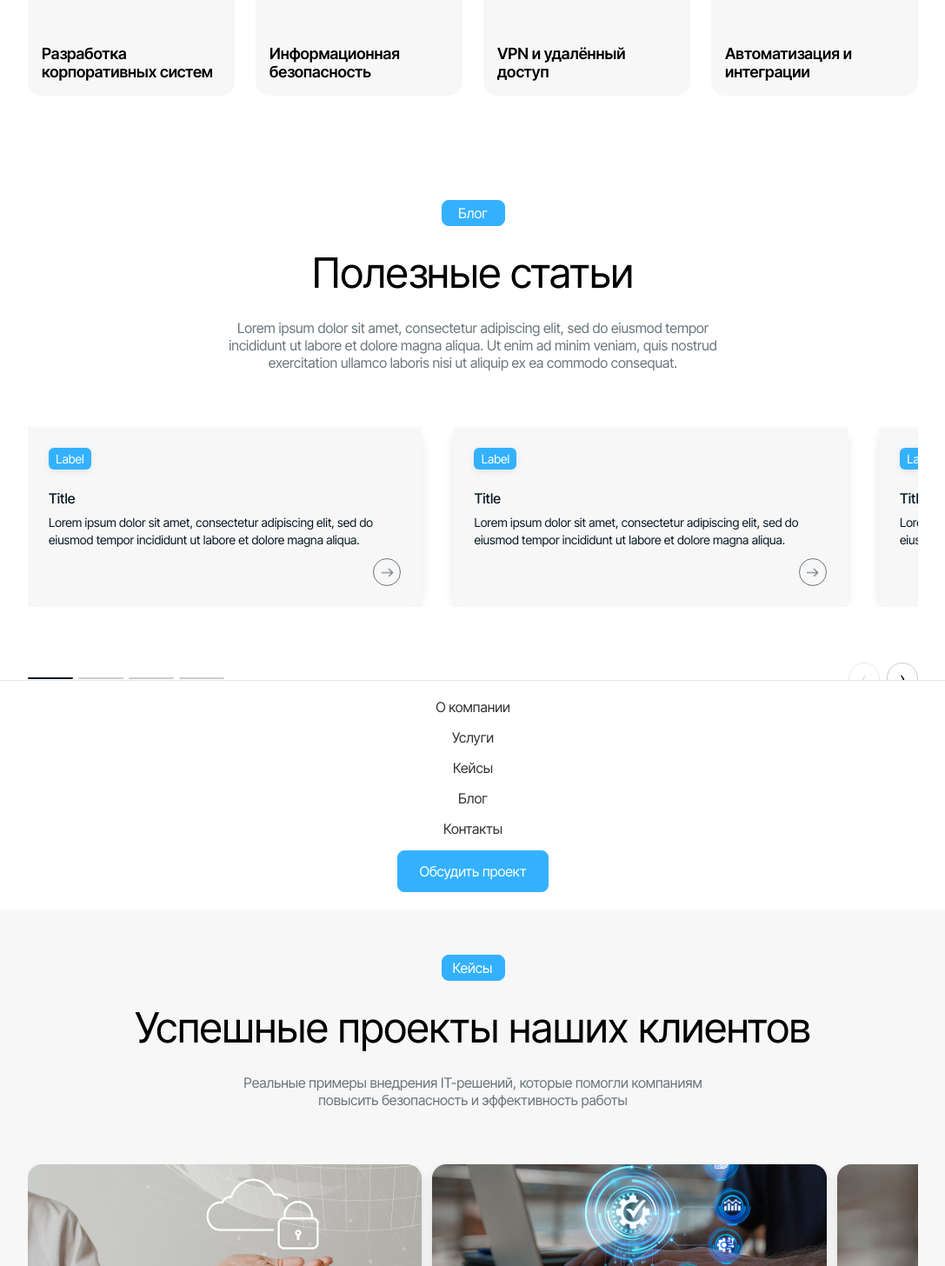
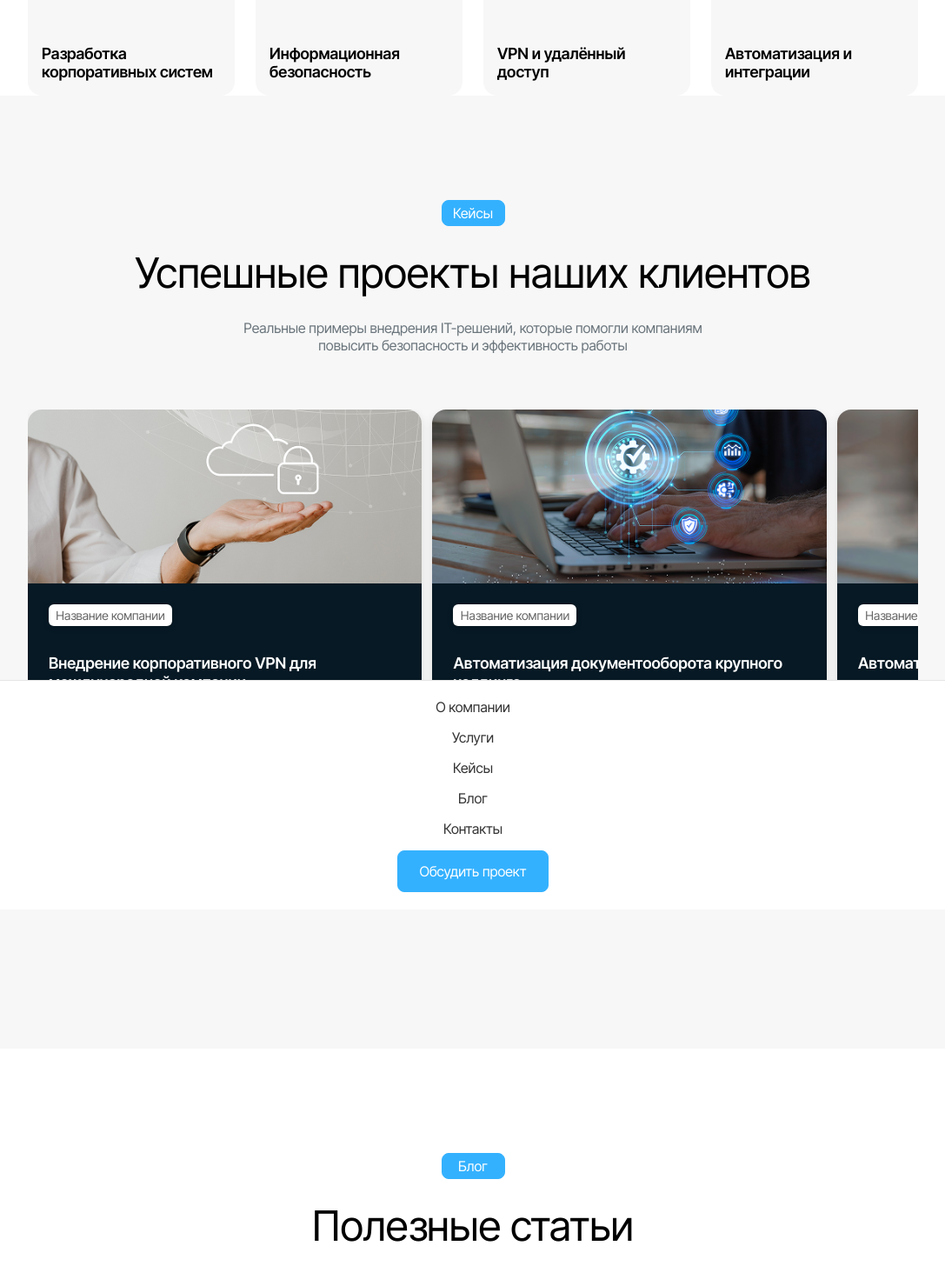
Before and after one commit to webobscure/complex-solutions, a React (Vite) app: page / in a window 1280 px wide. Shown: the part 554-2010 px from the top of the page at 87% size, without its empty margins (96-1183 px from the left). Built offline with nearby package versions, Linux system fonts and the light colour scheme.

Commit message:
выделил компонент Blog

```diff
--- a/src/App.jsx
+++ b/src/App.jsx
@@ -4,13 +4,15 @@ import Header from "./components/Header/Header";
 import Hero from "./components/Hero/Hero";
 import Footer from "./components/Footer/Footer";
 import Cases from "./components/Cases/Cases";
+import Blog from "./components/Blog/Blog";
 
 function App() {
 	return (
 		<>
 			<Header />
 			<Hero />
-      <Cases />
+			<Cases />
+			<Blog />
 			<Footer />
 		</>
 	);
--- /dev/null
+++ b/src/components/Blog/Blog.jsx
@@ -0,0 +1,23 @@
+import "./Blog.css";
+
+import Container from "../elements/Container/Container";
+import ContainerHeader from "../elements/ContainerHeader/ContainerHeader";
+import SliderTwo from "../Slider/SliderTwo";
+
+export default function Blog() {
+	return (
+		<div id="blog">
+			<Container>
+				<ContainerHeader
+					name="Блог"
+					title="Полезные статьи"
+					description="Lorem ipsum dolor sit amet, consectetur adipiscing elit, sed do
+						eiusmod temporincididunt ut labore et dolore magna aliqua. Ut enim ad minim
+						veniam"
+				/>
+
+				<SliderTwo />
+			</Container>
+		</div>
+	);
+}
--- a/src/components/Cases/Cases.css
+++ b/src/components/Cases/Cases.css
@@ -0,0 +1,3 @@
+#cases {
+	background: #f7f7f7;
+}
--- a/src/components/Cases/Cases.jsx
+++ b/src/components/Cases/Cases.jsx
@@ -1,11 +1,12 @@
+import "./Cases.css";
+
 import Container from "../elements/Container/Container";
 import ContainerHeader from "../elements/ContainerHeader/ContainerHeader";
 import Slider from "../Slider/Slider";
-import "./Cases.css";
 
 export default function Cases() {
 	return (
-		<div className="success-projects" id="cases">
+		<div id="cases">
 			<Container>
 				<ContainerHeader
 					name="Кейсы"
--- a/src/components/Hero/Hero.css
+++ b/src/components/Hero/Hero.css
@@ -26,11 +26,7 @@
 }
 
 .success-projects {
-  background: #F7F7F7;
-}
-
-.no-bg {
-  background: #fff;
+	background: #f7f7f7;
 }
 
 .success-projects-container {
@@ -48,7 +44,7 @@
 
 .success-projects-container__descr {
 	font-size: 16px;
-  color: #6A757C;
+	color: #6a757c;
 	margin-top: 24px;
 	text-align: center;
 }
@@ -60,7 +56,7 @@
 	margin-top: 120px;
 }
 
-@media(max-width: 768px) {
+@media (max-width: 768px) {
 	.success-projects-container__title {
 		font-size: 5vw;
 	}
@@ -69,7 +65,7 @@
 	}
 }
 
-@media(max-width: 485px) {
+@media (max-width: 485px) {
 	.complex-solutions-block {
 		flex-direction: column;
 	}
--- a/src/components/Hero/Hero.jsx
+++ b/src/components/Hero/Hero.jsx
@@ -5,11 +5,10 @@ import complex from "../../assets/complex.png";
 import computer from "../../assets/computer.svg";
 import safe from "../../assets/safe.svg";
 import vpn from "../../assets/vpn.svg";
+
 import Button from "../elements/Button/Button";
 import Card_hero from "./Card_hero";
 import Container from "../elements/Container/Container";
-import Slider from "../Slider/Slider";
-import SliderTwo from "../Slider/SliderTwo";
 
 export default function Hero() {
 	return (
@@ -20,49 +19,41 @@ export default function Hero() {
 						Комплексные IT-решения
 						<br /> для бизнеса в России
 					</h1>
+
 					<p className="complex-solutions-block__left-descr">
 						Разработка ПО, кибербезопасность, VPN, автоматизация
 						бизнес-процессов
 					</p>
+
 					<Button />
 				</div>
+
 				<div className="complex-solutions-block__right">
 					<img src={complex} />
 				</div>
 			</div>
-			<div className="cards">
+
+			<section className="cards">
 				<Card_hero
 					imgSrc={computer}
 					imgAlt="computer"
 					title="Разработка корпоративных систем"
 				/>
+
 				<Card_hero
 					imgSrc={safe}
 					imgAlt="safe"
 					title="Информационная безопасность"
 				/>
+
 				<Card_hero imgSrc={vpn} imgAlt="vpn" title="VPN и удалённый доступ" />
+
 				<Card_hero
 					imgSrc={automate}
 					imgAlt="automate"
 					title="Автоматизация и интеграции"
 				/>
-			</div>
-			<div className="success-projects no-bg" id="blog">
-				<div className="success-projects-container">
-					<button className="action-button">Блог</button>
-					<h1 className="success-projects-container__title">Полезные статьи</h1>
-					<p className="success-projects-container__descr">
-						Lorem ipsum dolor sit amet, consectetur adipiscing elit, sed do
-						eiusmod tempor
-						<br /> incididunt ut labore et dolore magna aliqua. Ut enim ad minim
-						veniam, quis nostrud
-						<br /> exercitation ullamco laboris nisi ut aliquip ex ea commodo
-						consequat.
-					</p>
-				</div>
-				<SliderTwo />
-			</div>
+			</section>
 		</Container>
 	);
 }
--- a/src/components/elements/ContainerHeader/ContainerHeader.css
+++ b/src/components/elements/ContainerHeader/ContainerHeader.css
@@ -19,6 +19,7 @@
 	height: 30px;
 	padding: 4px 12px;
 	margin-top: 120px;
+	text-align: center;
 }
 
 .container-header__title {
```
Also changed, not shown: src/components/Blog/Blog.css (added). Lines whose indentation alone changed are shown as unchanged.
